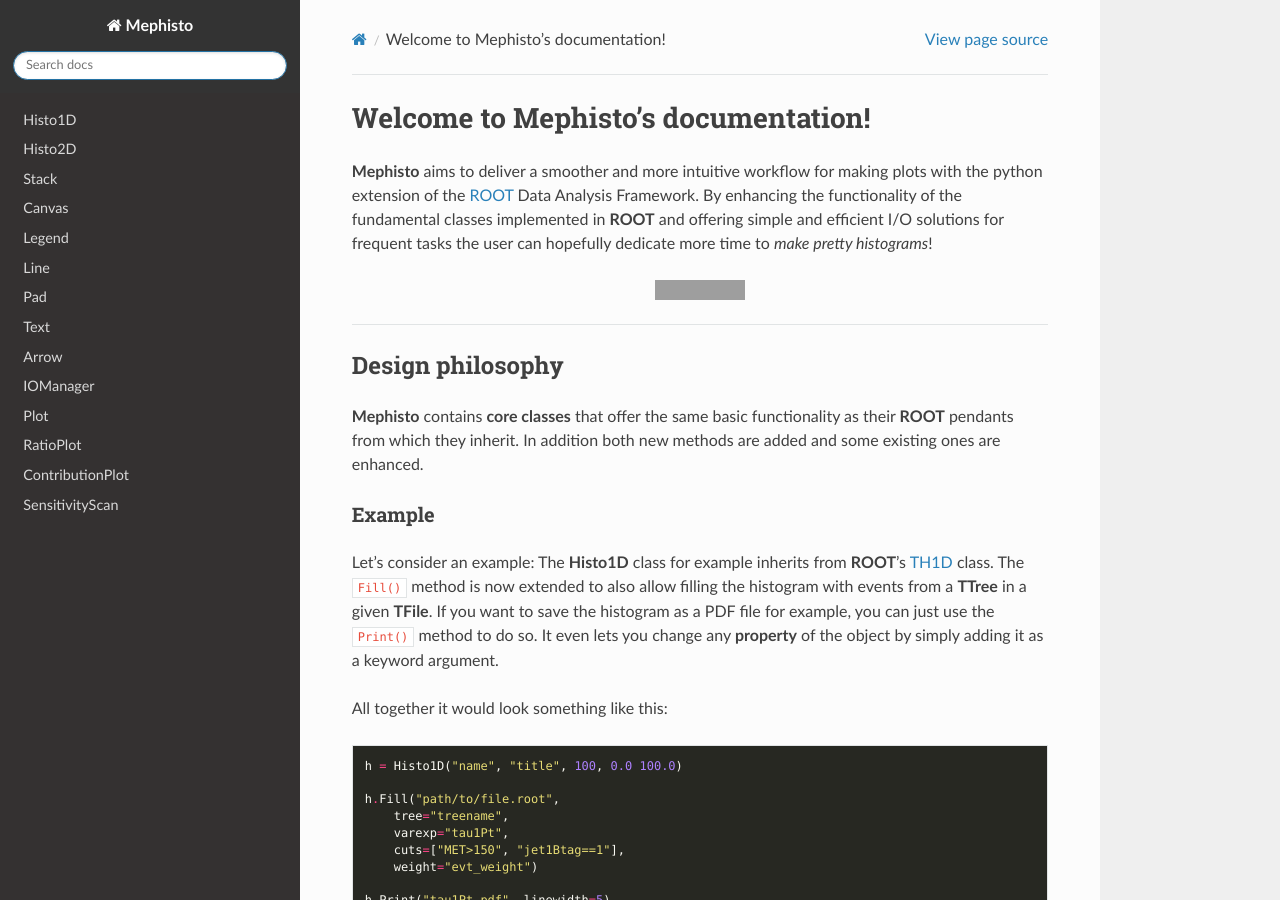
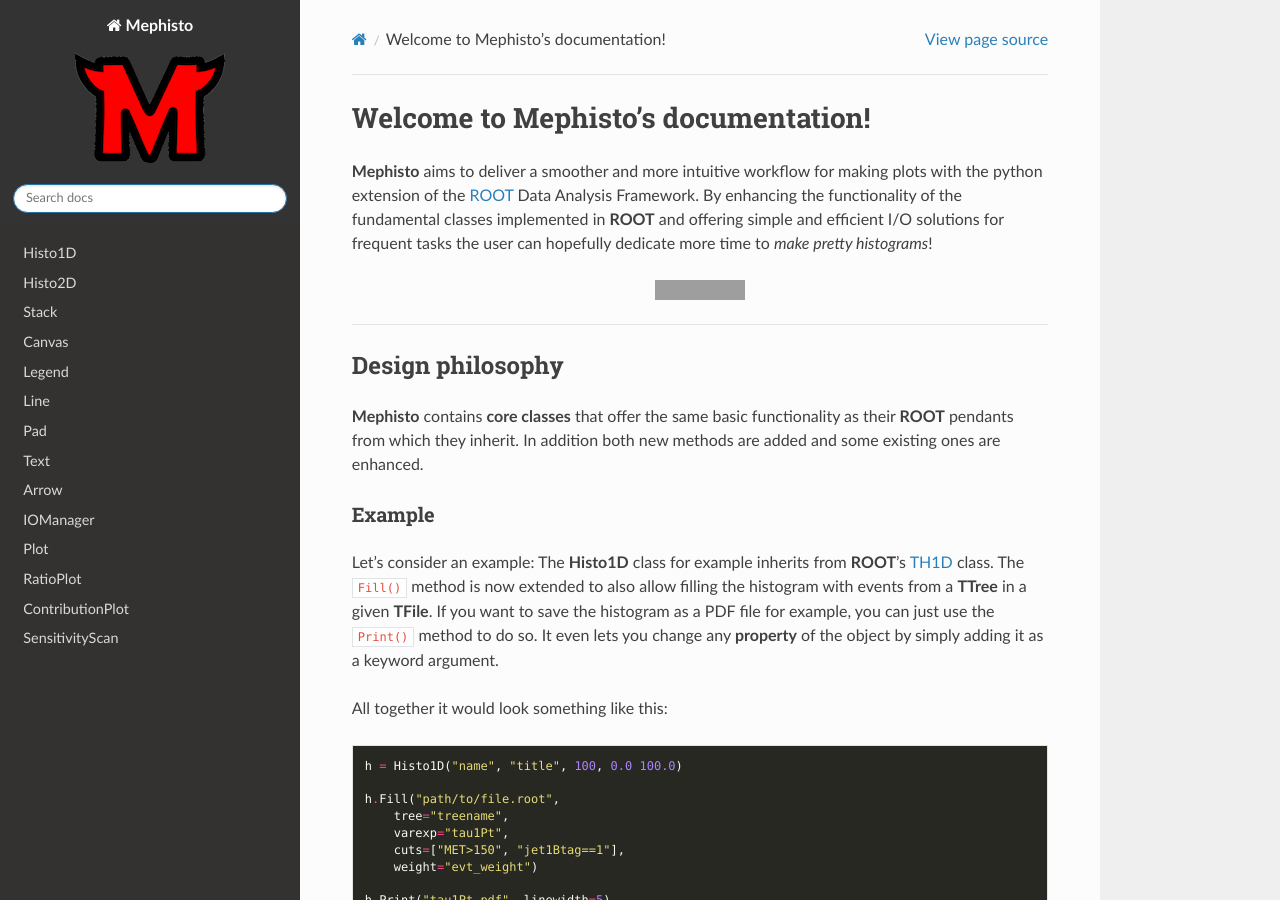
Before and after one commit to fkrieter/mephisto, a Sphinx documentation site: the page built from docs/source/index.rst, in a window 1280 px wide and 900 px high. Built offline with Sphinx 7.4.7 and the Read the Docs theme 2.0.0, drawn with Linux system fonts in a browser that asks for light colours; the version number could not be read and is left out; grey boxes are pictures that could not be loaded.

Commit message:
add Mephisto logo to docs html build

```diff
--- a/docs/source/conf.py
+++ b/docs/source/conf.py
@@ -83,7 +83,7 @@
     "style_nav_header_background": "#333333",
     "collapse_navigation": False,
 }
-html_logo = "_static/mephisto-logo.png"
+html_logo = "mephisto-logo.png"
 
 # Add any paths that contain custom static files (such as style sheets) here,
 # relative to this directory.
```
Also changed, not shown: docs/source/mephisto-logo.png (added).
